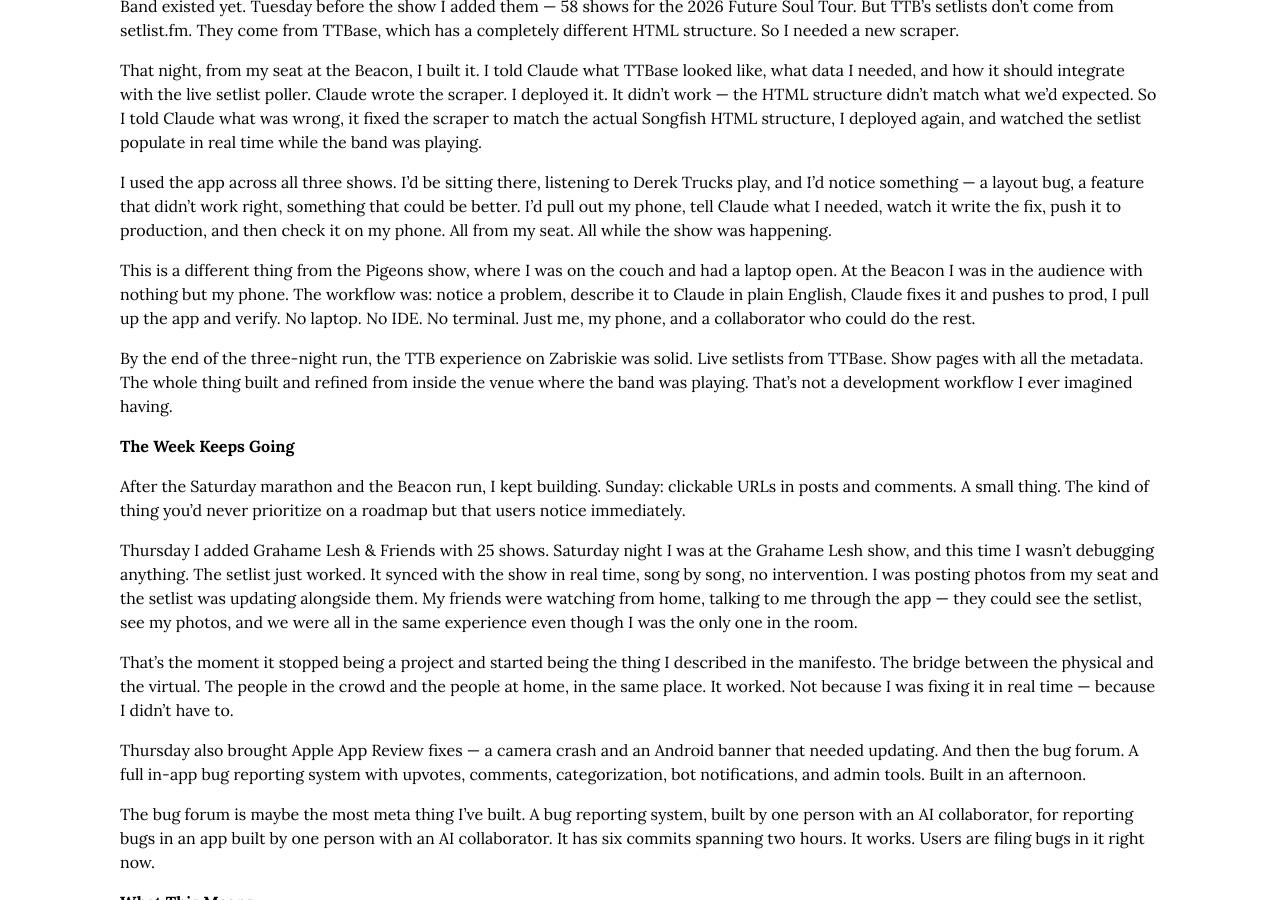
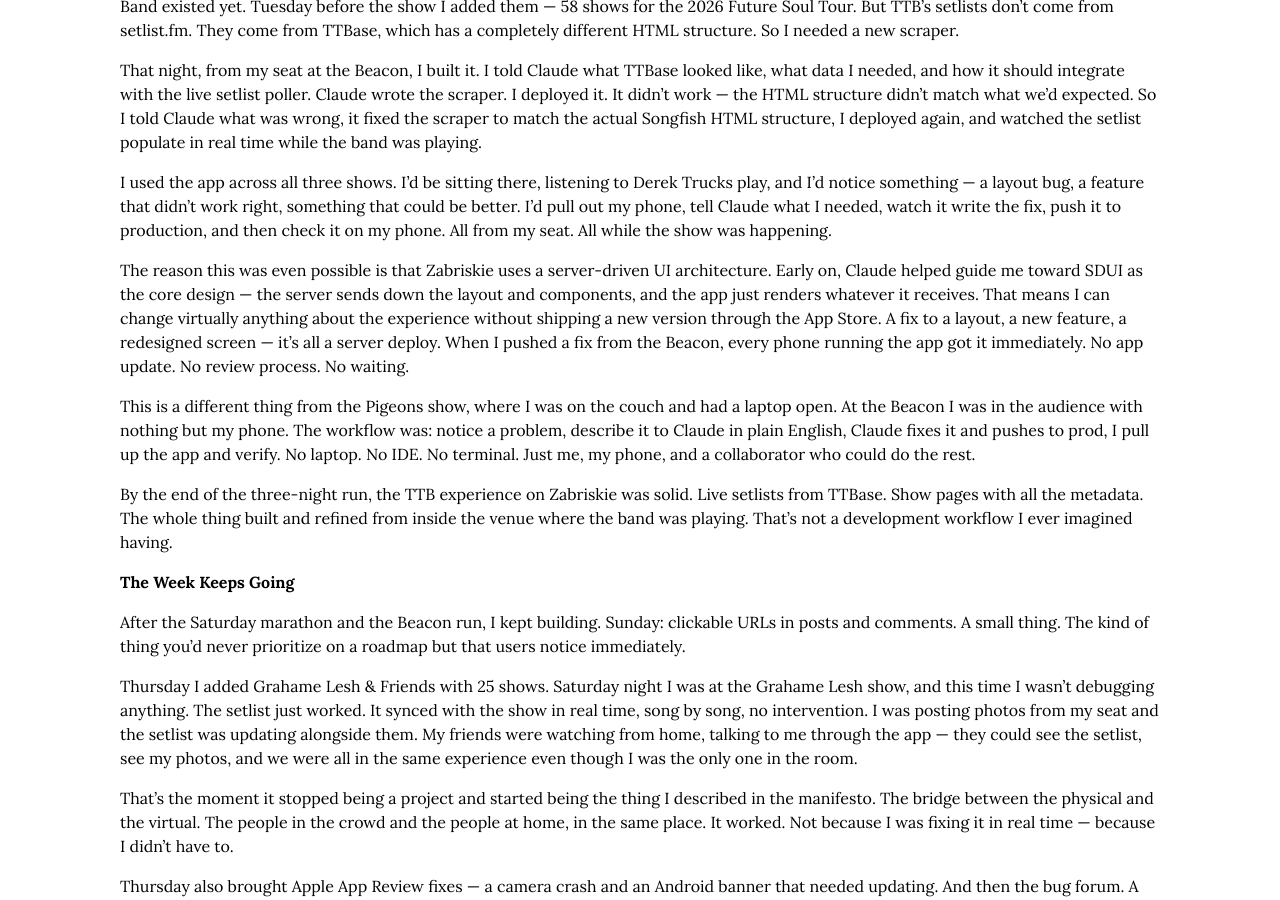
Before and after one commit to cmeiklejohn/cmeiklejohn.github.io, a Jekyll site: the page built from _posts/2026-03-20-what-building-with-claude-actually-looks-like.markdown, in a window 1280 px wide and 900 px high, scrolled down 2882 px. Built offline with Jekyll 4.4.1, drawn with Linux system fonts in a browser that asks for light colours; some web fonts are replaced.

Commit message:
Add SDUI architecture detail to Beacon section
Co-Authored-By: Claude Opus 4.6 (1M context) <noreply@anthropic.com>

```diff
--- a/_posts/2026-03-20-what-building-with-claude-actually-looks-like.markdown
+++ b/_posts/2026-03-20-what-building-with-claude-actually-looks-like.markdown
@@ -92,6 +92,8 @@ That night, from my seat at the Beacon, I built it. I told Claude what TTBase lo
 
 I used the app across all three shows. I'd be sitting there, listening to Derek Trucks play, and I'd notice something — a layout bug, a feature that didn't work right, something that could be better. I'd pull out my phone, tell Claude what I needed, watch it write the fix, push it to production, and then check it on my phone. All from my seat. All while the show was happening.
 
+The reason this was even possible is that Zabriskie uses a server-driven UI architecture. Early on, Claude helped guide me toward SDUI as the core design — the server sends down the layout and components, and the app just renders whatever it receives. That means I can change virtually anything about the experience without shipping a new version through the App Store. A fix to a layout, a new feature, a redesigned screen — it's all a server deploy. When I pushed a fix from the Beacon, every phone running the app got it immediately. No app update. No review process. No waiting.
+
 This is a different thing from the Pigeons show, where I was on the couch and had a laptop open. At the Beacon I was in the audience with nothing but my phone. The workflow was: notice a problem, describe it to Claude in plain English, Claude fixes it and pushes to prod, I pull up the app and verify. No laptop. No IDE. No terminal. Just me, my phone, and a collaborator who could do the rest.
 
 By the end of the three-night run, the TTB experience on Zabriskie was solid. Live setlists from TTBase. Show pages with all the metadata. The whole thing built and refined from inside the venue where the band was playing. That's not a development workflow I ever imagined having.
```
